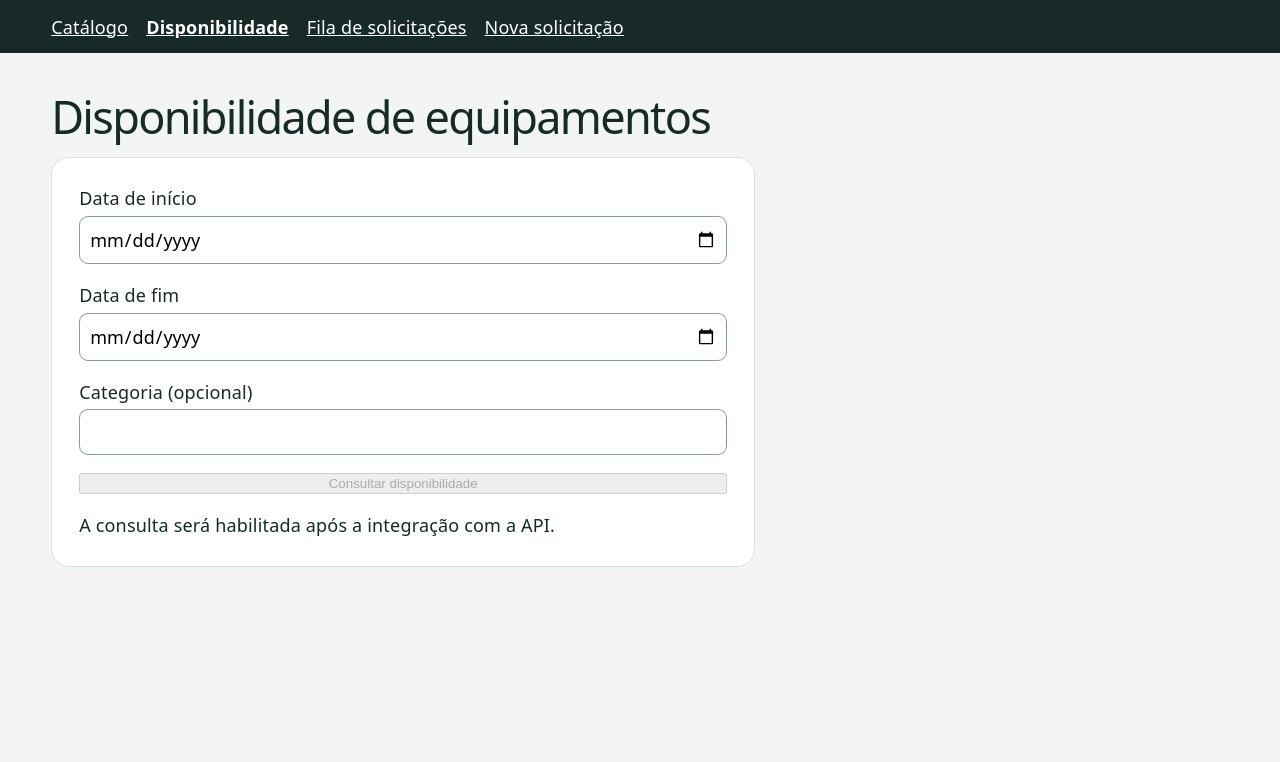
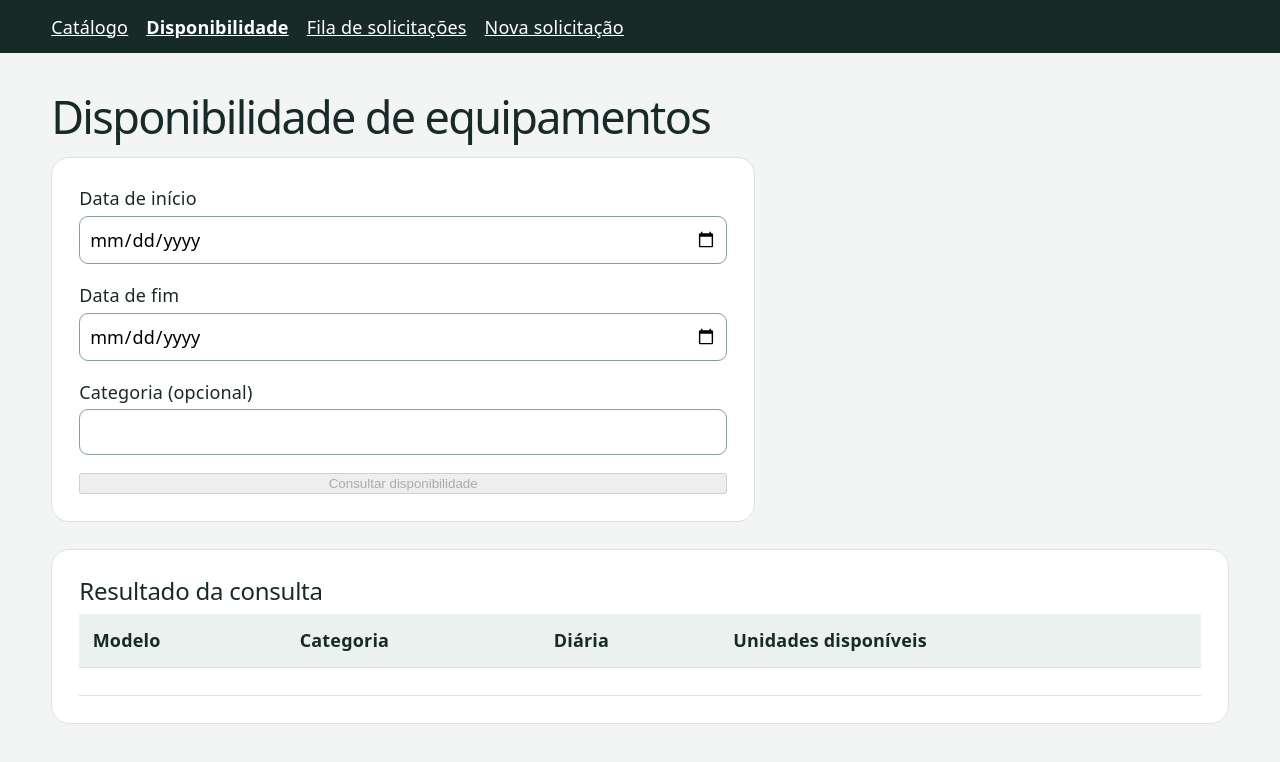
Before and after one commit to gustavotinelvf/Sistema-de-Gest-o-de-Loca-o-de-Equipamentos, a React (Vite) app in the folder frontend/: page /disponibilidade in a window 1280 px wide. Shown: the top 762 px of the page. Built offline with nearby package versions, Linux system fonts and the light colour scheme.

Commit message:
feat(disponibilidade): adiciona tabela de resultados da consulta

```diff
--- a/frontend/src/features/disponibilidade/DisponibilidadePage.css
+++ b/frontend/src/features/disponibilidade/DisponibilidadePage.css
@@ -40,3 +40,34 @@
 .disponibilidade [role='alert'] {
   color: #a12d24;
 }
+
+.disponibilidade__resultado {
+  margin-top: 1.5rem;
+  padding: clamp(1rem, 3vw, 1.5rem);
+  border: 1px solid #d9e3e0;
+  border-radius: 1rem;
+  background: #fff;
+}
+
+.disponibilidade__resultado h2 {
+  color: inherit;
+}
+
+.disponibilidade__tabela {
+  overflow-x: auto;
+}
+
+.disponibilidade__tabela table {
+  width: 100%;
+  border-collapse: collapse;
+}
+
+.disponibilidade__tabela thead {
+  background: #eaf1ef;
+}
+
+.disponibilidade__tabela :is(th, td) {
+  padding: 0.75rem;
+  border-bottom: 1px solid #d9e3e0;
+  text-align: left;
+}
--- a/frontend/src/features/disponibilidade/DisponibilidadePage.tsx
+++ b/frontend/src/features/disponibilidade/DisponibilidadePage.tsx
@@ -1,7 +1,17 @@
 import { useState } from 'react'
 import './DisponibilidadePage.css'
 
-export function DisponibilidadePage() {
+interface DisponibilidadeModelo {
+  modeloId: number
+  nome: string
+  categoria: string
+  valorDiaria: number
+  quantidadeDisponivel: number
+}
+
+const moeda = new Intl.NumberFormat('pt-BR', { style: 'currency', currency: 'BRL' })
+
+export function DisponibilidadePage({ resultados }: { resultados?: readonly DisponibilidadeModelo[] }) {
   const [inicio, setInicio] = useState('')
   const [fim, setFim] = useState('')
   const periodoInvalido = Boolean(inicio && fim && fim <= inicio)
@@ -35,8 +45,45 @@ export function DisponibilidadePage() {
           <input type="text" name="categoria" maxLength={100} />
         </label>
         <button type="submit" disabled>Consultar disponibilidade</button>
-        <p>A consulta será habilitada após a integração com a API.</p>
       </form>
+
+      <section className="disponibilidade__resultado" aria-labelledby="titulo-resultado-disponibilidade">
+        <h2 id="titulo-resultado-disponibilidade">Resultado da consulta</h2>
+        <div className="disponibilidade__tabela">
+          <table aria-labelledby="titulo-resultado-disponibilidade">
+            <thead>
+              <tr>
+                <th scope="col">Modelo</th>
+                <th scope="col">Categoria</th>
+                <th scope="col">Diária</th>
+                <th scope="col">Unidades disponíveis</th>
+              </tr>
+            </thead>
+            <tbody>
+              {resultados?.length ? (
+                resultados.map((modelo) => (
+                  <tr key={modelo.modeloId}>
+                    <th scope="row">{modelo.nome}</th>
+                    <td>{modelo.categoria}</td>
+                    <td>{moeda.format(modelo.valorDiaria)}</td>
+                    <td>{modelo.quantidadeDisponivel}</td>
+                  </tr>
+                ))
+              ) : (
+                <tr>
+                  <td colSpan={4}>
+                    <span role="status">
+                      {resultados === undefined
+                        ? ''
+                        : 'Nenhum modelo disponível para o período e os filtros selecionados.'}
+                    </span>
+                  </td>
+                </tr>
+              )}
+            </tbody>
+          </table>
+        </div>
+      </section>
     </main>
   )
 }
```
